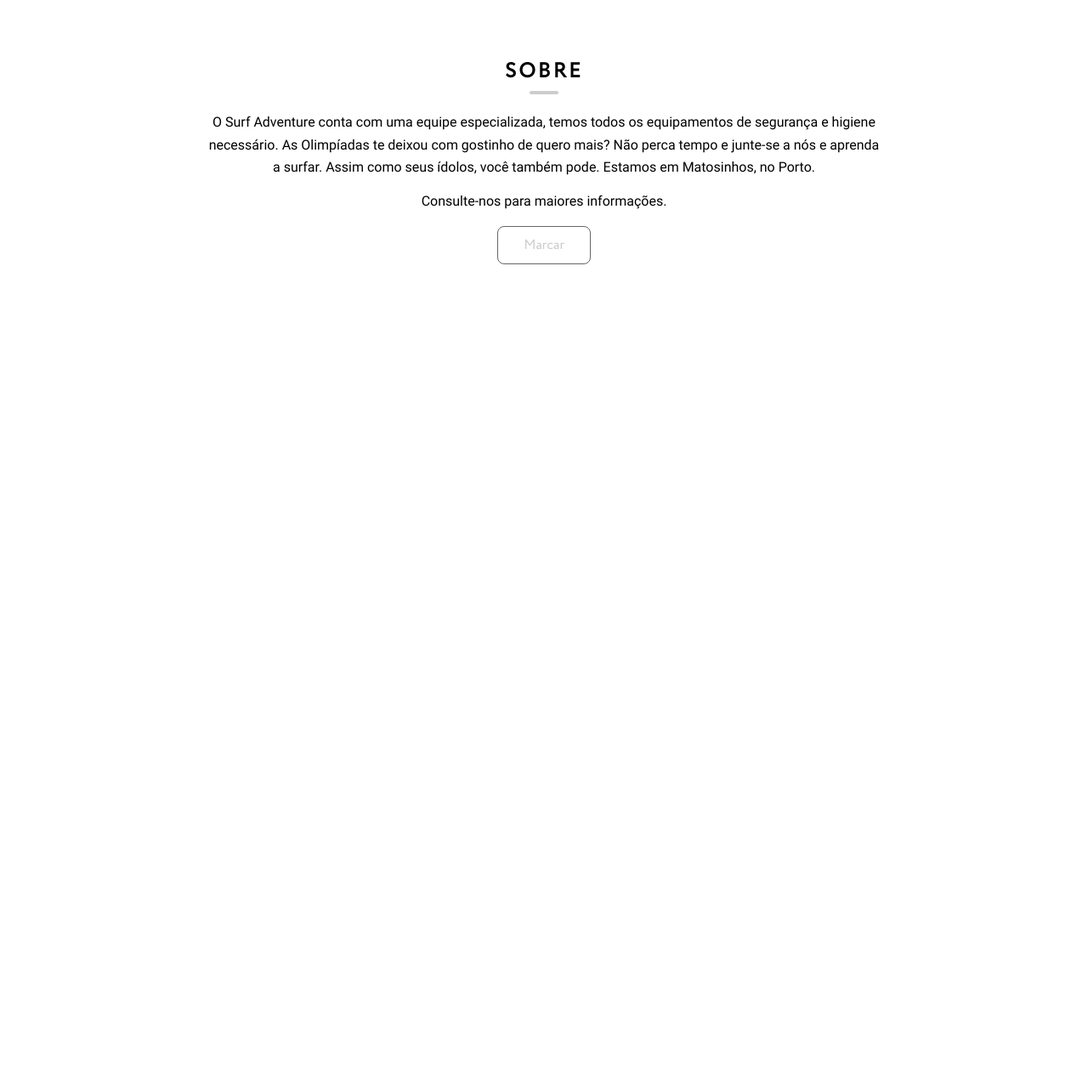
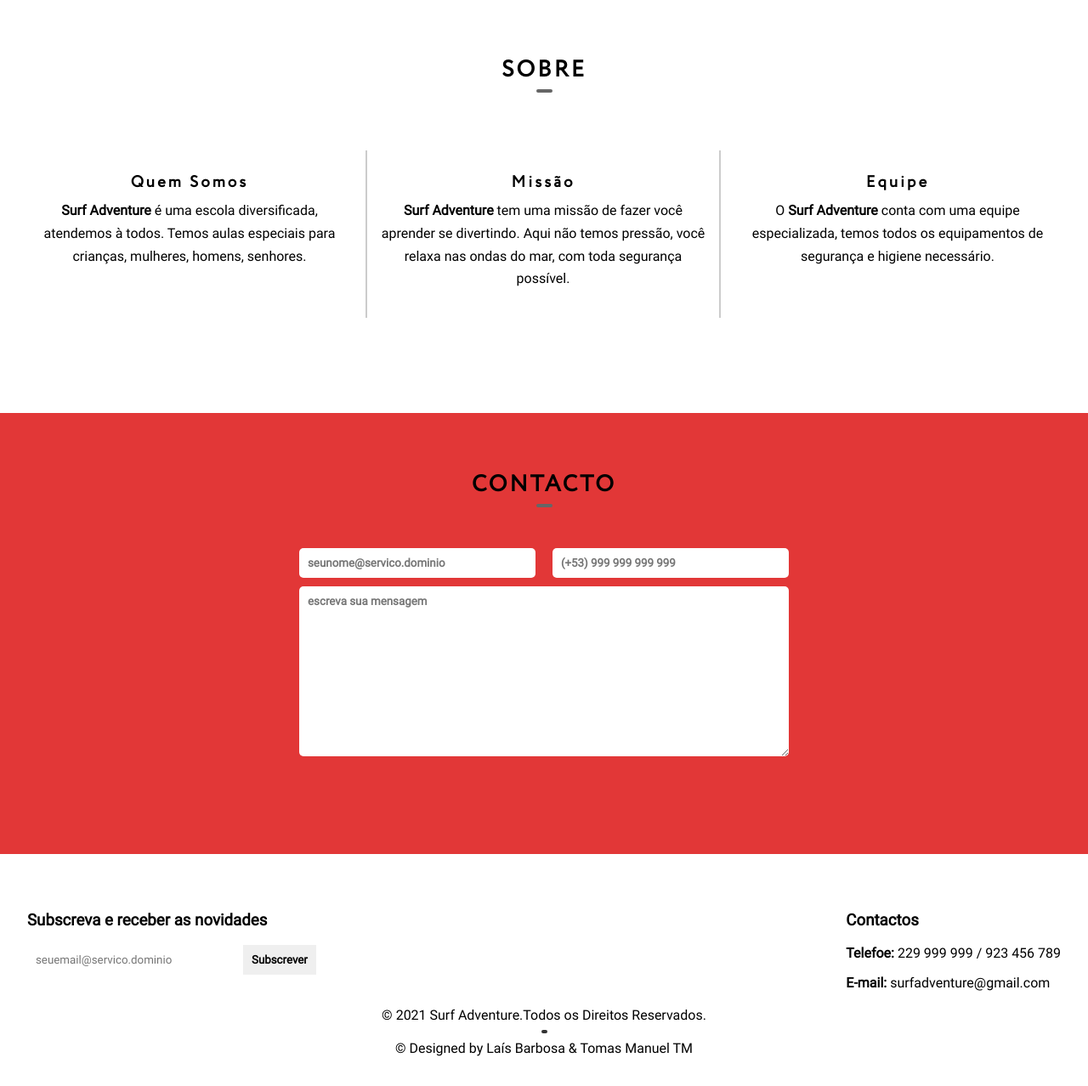
Before and after one commit to TomasManuelTM/Aulas-de-Surfe-main, a plain HTML site: page index.html in a window 1280 px wide. Shown: the part 642-1920 px from the top of the page at 85% size. Before the commit the page ends 1037 px from the top, so only its background shows below. Drawn offline with Linux system fonts and the light colour scheme.

Commit message:
index-ideal-tomasmanuel

```diff
--- a/css/index.scss
+++ b/css/index.scss
@@ -160,33 +160,27 @@
 {
 	float: left;
 	width: 100%;
+	padding: 4em 1em;
+	text-align: center;
 
-	padding: 4em 1em;
+	.sobre-items
+	{
+		padding: 3em 0;
+		display: grid;
+		grid-template-columns: repeat(3, 1fr);
+		div
+		{
+			padding: 1em;
+			text-align: center;
+			border-right: 2px solid #ccc;
 
-	.hgroup
-	{
-		width: 800px;
-		text-align: center;
-		margin: 0 auto;
-
-		h2
+			h3
 			{
 				font-family: circe;
 				font-weight: 900;
 				line-height: 5px;
 				letter-spacing: 3px;
-			text-transform: uppercase;
-
-			&::after
-			{
-				content:"";
-				width: 30px;
-				padding: 2px;
-				display: block;
-				margin: 20px auto;
-				border-radius: 5px;
-				background: #ccc;
-			}
+				text-transform: capitalize;
 			}
 			p
 			{
@@ -195,25 +189,171 @@
 			span
 			{
 				text-align: center;
-			a
+			}
+
+			&:last-child
 			{
-				color: #ccc;
-				display: table;
-				margin: 20px auto;
-				font-family: circe;
-				border-radius: 8px;
-				padding: 10px 30px;
-				text-decoration: none;
-				border: 1px solid #666;
+				border-right: none;
 			}
 		}
 	}
 }
 
-.flex-3
+
+.catalogo-contacto
+{
+	float: left;
+	width: 100%;
+	padding: 4em 1em;
+	text-align: center;
+	background: #e23737;
+
+
+	form
+	{
+		margin: 3em auto;
+		width: calc(100vw - 55vw);
+
+		div
+		{
+			display: grid;
+			grid-template-columns: repeat(2, 1fr);
+			grid-gap: 20px;
+
+			input, textarea
+			{
+				outline: none;
+				border: none;
+				padding: 10px;
+				font-weight: 700;
+				border-radius: 5px;
+
+				&:focus
+				{
+					color: #fff;
+					font-weight: 500;
+					background: #333;
+				}
+			}
+
+			&:last-child
+			{
+				margin: 10px 0;
+				grid-template-columns: 1fr;
+				grid-gap: 10px;
+
+				textarea
+				{
+					height: 200px;
+				}
+			}
+		}
+	}
+}
+
+.catalogo-informacao
+{
+	float: left;
+	width: 100%;
+	padding: 3em 2em 2em;
+	border-top: 3px solid #e23737;
+
+
+	.flex-colums
+	{
+
+	}
+	.form-subscrever
+	{
+		padding: 0px;
+
+		h3
+		{
+			// font-size: 10pt;
+			// line-height: 0px;
+		}
+
+		form
+		{
+			input
+			{
+				color: #333;
+				border: none;
+				width: 250px;
+				outline: none;
+				padding: 10px;
+				border-radius: 3px;
+
+				&:focus
+				{
+					color: #fff;
+					font-weight: 500;
+					background: #333;
+				}
+			}
+			button
+			{
+				border: none;
+				outline: none;
+				padding: 10px;
+				cursor: pointer;
+				font-weight: 900;
+
+				&:hover
+				{
+					color: #fff;
+					background: #999;
+				}
+			}
+		}
+	}
+	.div-contato
+	{
+		div
+		{
+			p
+			{
+				font-weight: 900;
+
+				span
+				{
+					font-weight: 400;
+				}
+			}
+		}
+	}
+	.copy
+	{
+		margin: 10px 0;
+		line-height: 5px;
+		text-align: center;
+
+		&::after
+		{
+			content:"";
+			width: 3px;
+			padding: 2px;
+			display: block;
+			margin: 15px auto;
+			border-radius: 5px;
+			background: #333;
+		}
+
+		&:last-child
+		{
+			&::after
+			{
+				margin: 0px;
+				display: none;
+			}
+		}
+	}
+}
+
+
+.flex-colums
 {
 	display: flex;
-	align-items: center;
 	flex-direction: row;
 	justify-content: space-between;
 }
@@ -224,3 +364,24 @@
 	align-items: center;
 	flex-direction: column;
 }
+
+.font-titulo
+{
+	font-family: circe;
+	font-weight: 900;
+	line-height: 5px;
+	font-size: 20pt;
+	letter-spacing: 3px;
+	text-transform: uppercase;
+
+	&::after
+	{
+		content:"";
+		width: 15px;
+		padding: 2px;
+		display: block;
+		margin: 20px auto;
+		border-radius: 5px;
+		background: #666;
+	}
+}
--- a/index.html
+++ b/index.html
@@ -44,16 +44,61 @@
 
     <!-- sobre -->
     <div class="catalogo-sobre">
-        <div class="hgroup">
-            <h2>Sobre</h2>
-            <p>O Surf Adventure conta com uma equipe especializada, temos todos os equipamentos de segurança e higiene necessário.
-                As Olimpíadas te deixou com gostinho de quero mais? Não perca tempo e junte-se a nós e aprenda a surfar. Assim como seus ídolos, você também pode. Estamos em Matosinhos, no Porto. </p>
-            <span>Consulte-nos para maiores informações. <a href="">Marcar</a></span>
+
+        <h1 class="font-titulo">Sobre</h1>
+
+        <div class="sobre-items">
+            <div>
+                <h3>Quem somos</h3>
+                <p><strong>Surf Adventure</strong> é uma escola diversificada, atendemos à todos. Temos aulas especiais para crianças, mulheres, homens, senhores.</p>
+            </div>
+
+            <div>
+                <h3>Missão</h3>
+                <p><strong>Surf Adventure</strong> tem uma missão de fazer você aprender se divertindo. Aqui não temos pressão, você relaxa nas ondas do mar, com toda segurança possível.</p>
+            </div>
+
+            <div>
+                <h3>Equipe</h3>
+                <p>O <strong>Surf Adventure</strong> conta com uma equipe especializada, temos todos os equipamentos de segurança e higiene necessário. </p>
+            </div>
         </div>
     </div>
 
+    <!-- contacto -->
+    <div class="catalogo-contacto">
+        <h1 class="font-titulo">Contacto</h1>
+        <form id="form-contacto">
+            <div>
+                <input type="email" placeholder="seunome@servico.dominio">
+                <input type="number" placeholder="(+53) 999 999 999 999">
+            </div>
+            <div><textarea name="" id="" placeholder="escreva sua mensagem"></textarea></div>
+        </form>
+    </div>
+
     <!-- informacao site -->
+    <div class="catalogo-informacao">
+        <div class="flex-colums">
+            <div class="form-subscrever">
+                <h3>Subscreva e receber as novidades </h3>
+                <form id="form-subscrever">
+                    <input type="email" name="" id="" placeholder="seuemail@servico.dominio">
+                    <button>Subscrever</button>
+                </form>
+            </div>
 
+            <div class="div-contato">
+                <h3>Contactos</h3>
+                <div>
+                    <p>Telefoe: <span>229 999 999 / 923 456 789</span></p>
+                    <p>E-mail: <span>surfadventure@gmail.com</span></p>
+                </div>
+            </div>
+        </div>
+        <p class="copy">© 2021 Surf Adventure.Todos os Direitos Reservados.</p>
+        <p class="copy">© Designed by Laís Barbosa & Tomas Manuel TM</p>
+    </div>
 
 </body>
 </html>
```
Also changed, not shown: css/index.css, 1 other file. Lines whose indentation alone changed are shown as unchanged.
